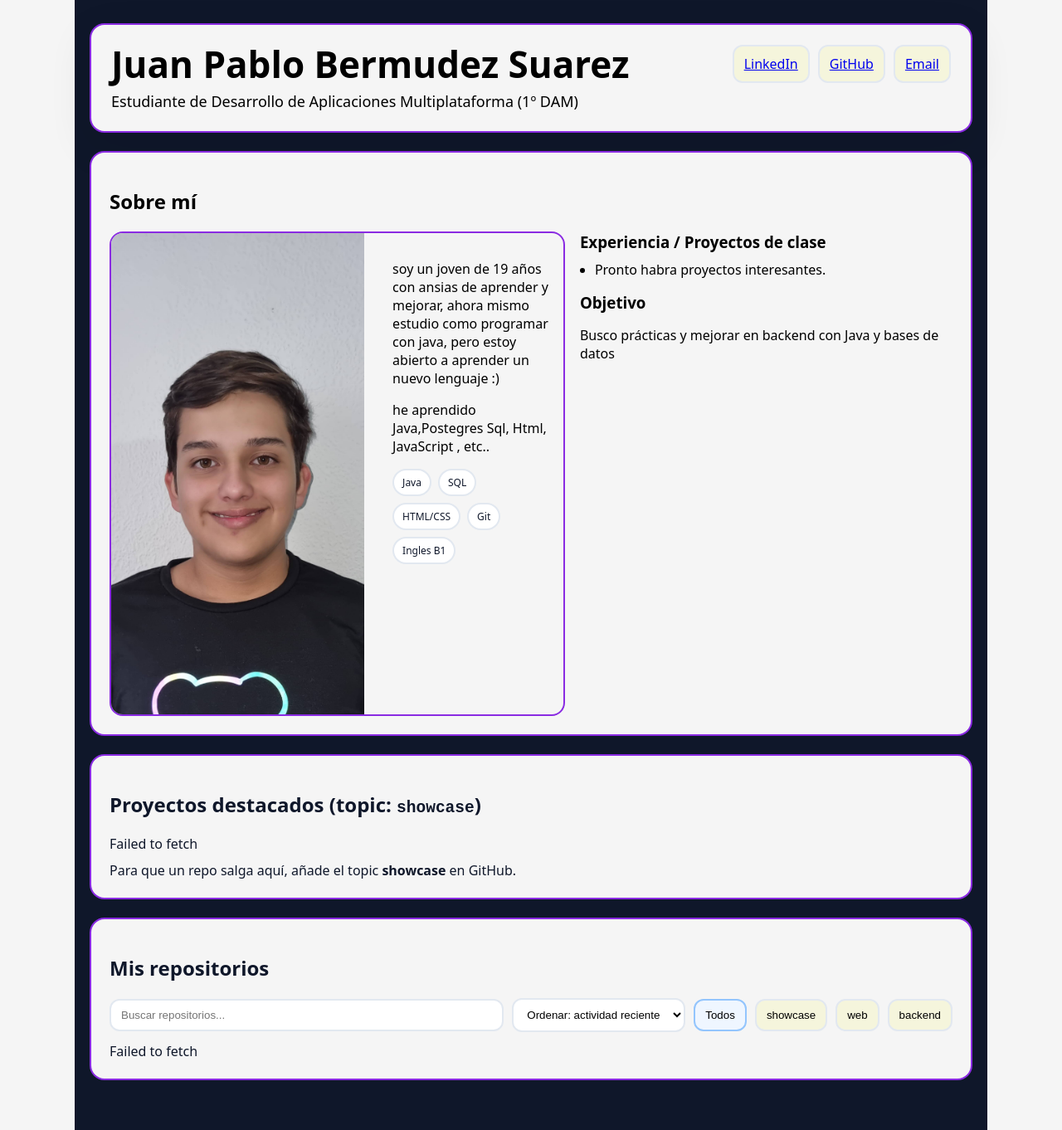
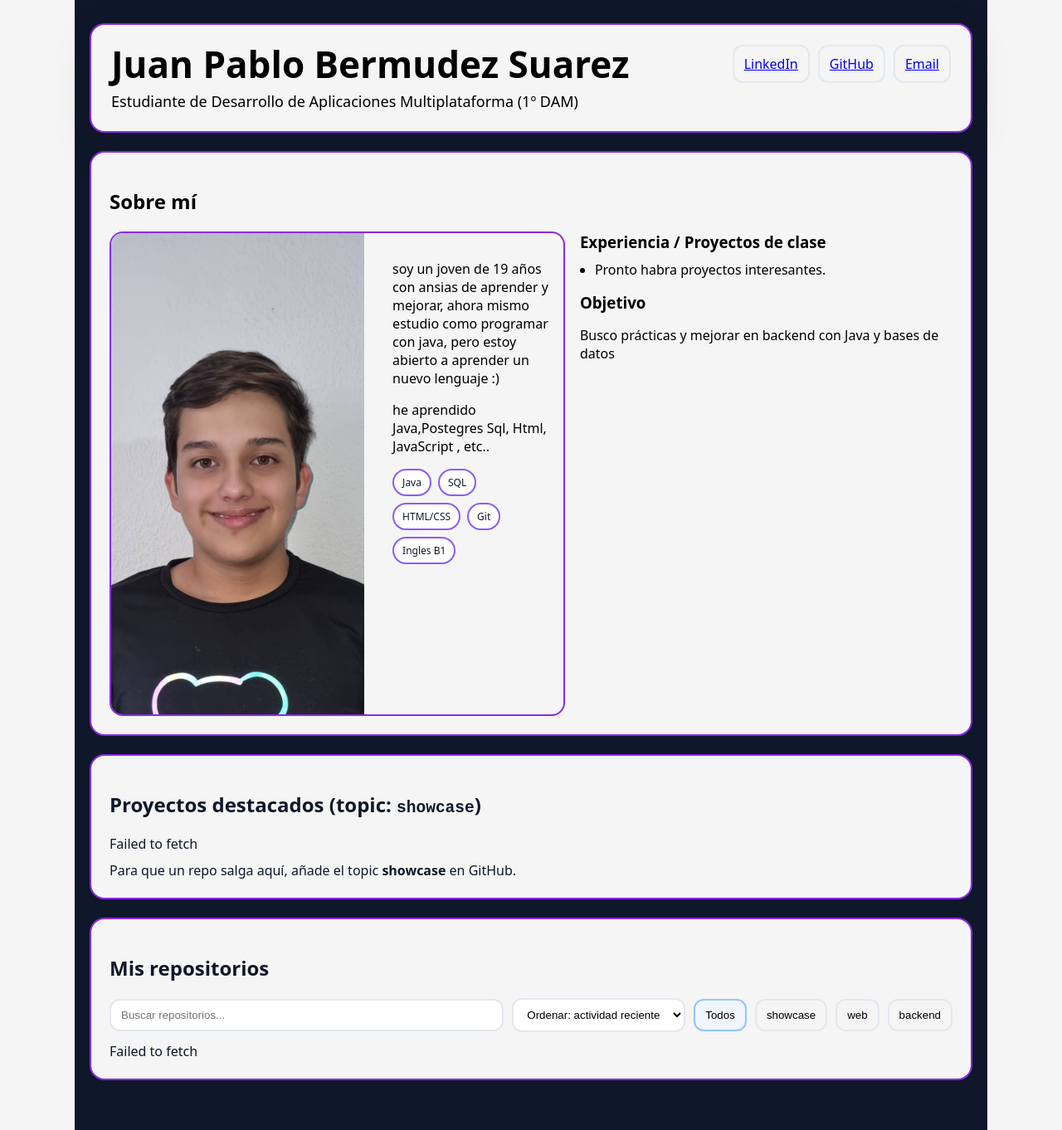
Before and after one commit to juanpsuaa/juanpsuaa.github.io, a Jekyll site: the page built from index.html, in a window 1280 px wide. Shown: the whole page at 83% size. Built offline with Jekyll 4.4.1, drawn with Linux system fonts in a browser that asks for light colours.

Commit message:
prueba(eliminar)

```diff
--- a/assets/css/styles.css
+++ b/assets/css/styles.css
@@ -41,6 +41,7 @@
   border:2px solid var(--line);
   background:#fff;
   color: #0f172a;
+  border-color: #8b5cf6;
 }
 .pill.featured{border-color: #bbf7d0; background:#f0fdf4; color:#166534}
 .cards{display:grid;grid-template-columns:repeat(3,1fr);gap:14px}
@@ -59,6 +60,6 @@
 .toolbar{display:flex;gap:10px;flex-wrap:wrap;align-items:center;margin-top:8px}
 .input{flex:1;min-width:220px;padding:10px 12px;border-radius:12px;border:2px solid var(--line)}
 .select{padding:10px 12px;border-radius:12px;border:2px solid var(--line);background:#fff}
-.btn{padding:10px 12px;border-radius:12px;border:2px solid var(--line);background:beige;cursor:pointer;text-decoration:none,whitesmoke}
+.btn{padding:10px 12px;border-radius:12px;border:2px solid var(--line);background:whitesmoke;cursor:pointer;text-decoration:none,whitesmoke}
 .btn.active{border-color:#93c5fd;background:#eff6ff}
 .repoMeta{display:flex;gap:10px;flex-wrap:wrap;align-items:center;font-size:12px;color:var(--muted)}
```
